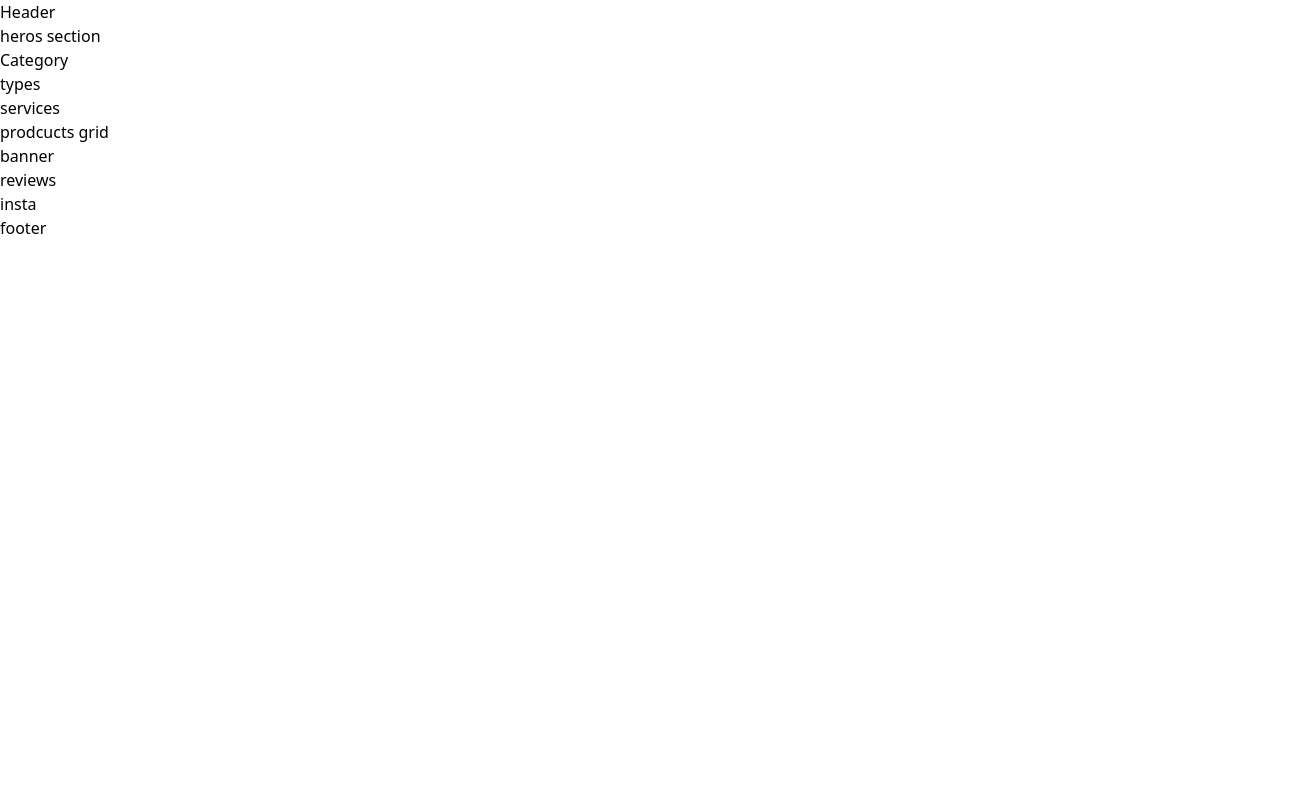
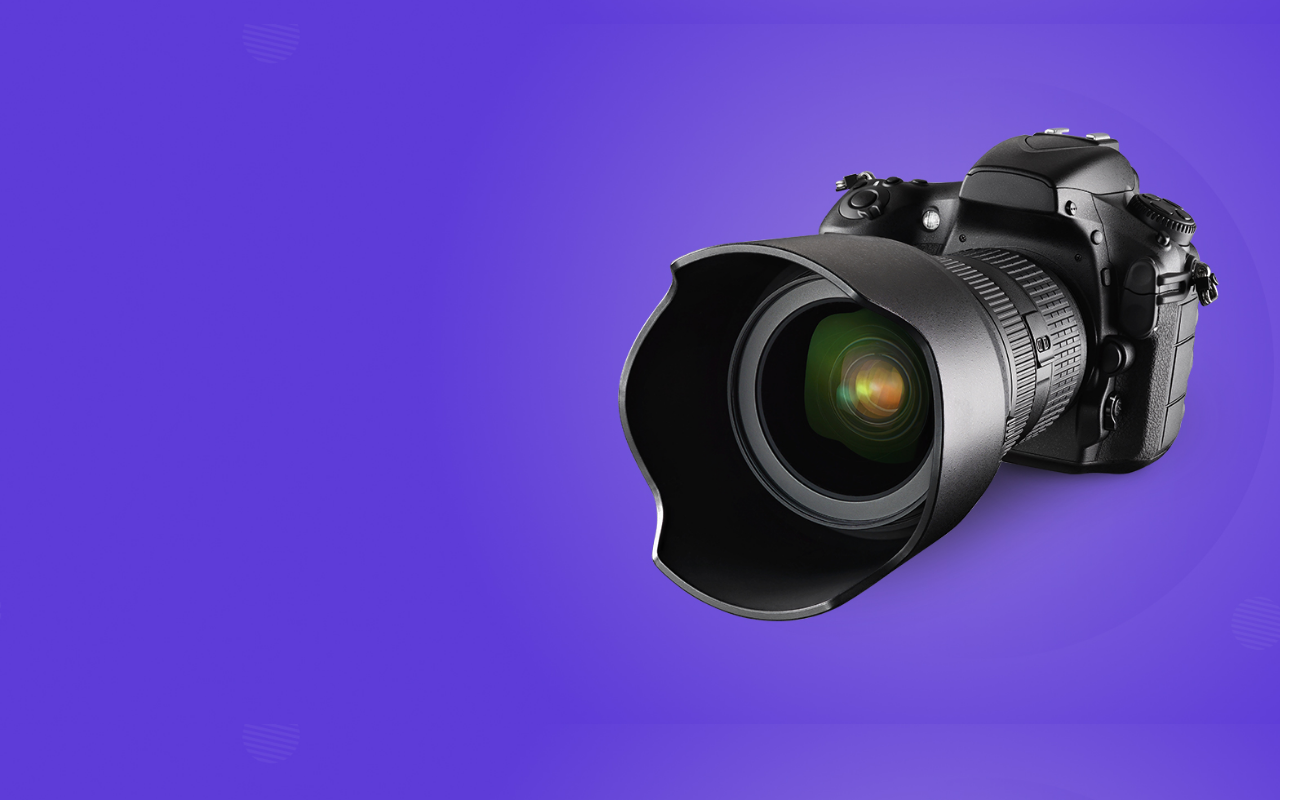
Before and after one commit to byiringiro-aloys/E-shop, a React (Vite) app: page / in a window 1280 px wide. Shown: the top 800 px of the page, 1305 px wide, since content can reach past the window. Built offline with nearby package versions, Linux system fonts and the light colour scheme.

Commit message:
working on hero section

```diff
--- a/src/sections/Hero.jsx
+++ b/src/sections/Hero.jsx
@@ -15,18 +15,27 @@ const Hero = () => {
         speed: 500,
         SlidesToShow: 1,
         slidesToScroll: 1,
-        arrows: false,
+        // arrows: false
     };
 
-    useEffect(()=>{
+    useEffect(() => {
         AOS.init({
-            offset:100,
-            duration:500,
+            offset: 100,
+            duration: 500,
+            easing: 'ease-in-out'
         });
+        AOS.refresh();
     })
+
     return (
-        <div>
-            heros section
+        <div id='hero' className='w-full flex justify-center items-center lg:h-[700px] h-[600px]'>
+            <Slider className='w-full' {...settings}>
+                <div>
+                    <div className='w-full lg:px-20 px-5 lg:h-[700px] flex flex-col justify-center items-start gap-10 bg-cover  bg-no-repeat bg-center' style={{ backgroundImage: `url(${dslr})`}}>
+                        <h1 data-aos='zoom-in' data-aos-delay='50' className=''></h1>
+                    </div>
+                </div>
+            </Slider>
         </div>
     )
 }
```
